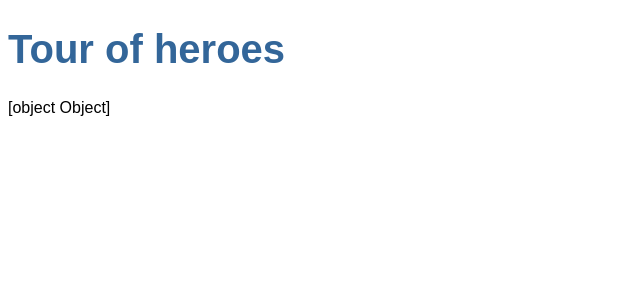
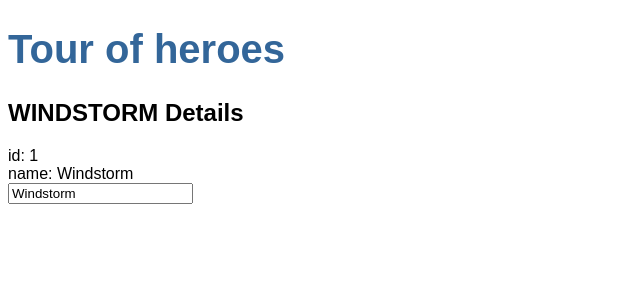
Before and after one commit to yannicksprenger/HeroeApp, an Angular app: page / in a window 1280 px wide. Shown: the top 300 px of the page, without its empty margins (0-640 px from the left). Built offline with nearby package versions, Linux system fonts and the light colour scheme.

Commit message:
added 3rd point in tutorial

```diff
--- a/src/app/app.module.ts
+++ b/src/app/app.module.ts
@@ -1,9 +1,8 @@
 import { BrowserModule } from '@angular/platform-browser';
 import { NgModule } from '@angular/core';
-
-
 import { AppComponent } from './app.component';
 import { HeroesComponent } from './heroes/heroes.component';
+import { FormsModule } from '@angular/forms';
 
 
 @NgModule({
@@ -12,7 +11,8 @@
     HeroesComponent
   ],
   imports: [
-    BrowserModule
+    BrowserModule,
+    FormsModule
   ],
   providers: [],
   bootstrap: [AppComponent]
--- a/src/app/heroes/heroes.component.html
+++ b/src/app/heroes/heroes.component.html
@@ -1 +1,8 @@
-{{hero}}
+<h2>{{ hero.name | uppercase }} Details</h2>
+<div><span>id: </span>{{hero.id}}</div>
+<div><span>name: </span>{{hero.name}}</div>
+<div>
+    <label>
+        <input [(ngModel)]="hero.name" placeholder="name">
+    </label>
+</div>
```
